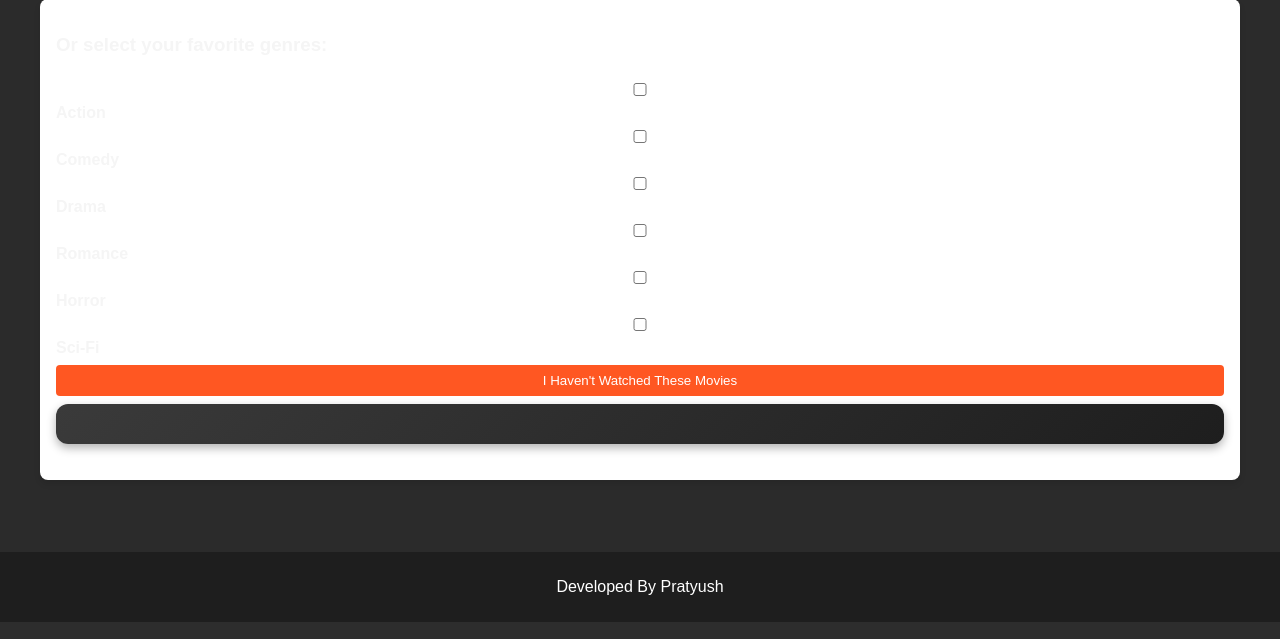
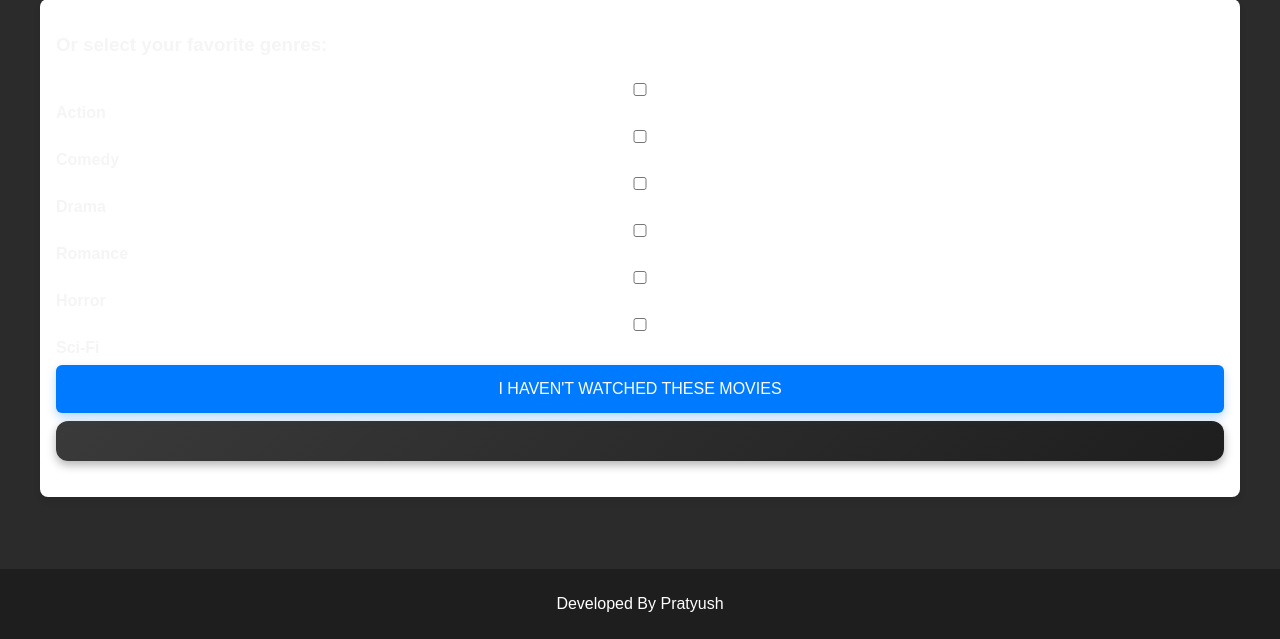
Before and after one commit to pratz-singh/ScreenSage, a Flask app: page / in a window 1280 px wide. Shown: the part 989-1628 px from the top of the page. Run offline with Flask 3, Linux system fonts and the light colour scheme; parts of the project's set-up code (start-up, migrations or seed data) failed here and were passed over.

Commit message:
Update style.css

```diff
--- a/static/css/style.css
+++ b/static/css/style.css
@@ -217,7 +217,7 @@
     box-shadow: 0 0 8px rgba(0, 123, 255, 0.8);
 }
 
-#recommend-button {
+#recommend-button, #no-movies {
     grid-column: 1 / -1;
     padding: 15px;
     font-size: 16px;
```
